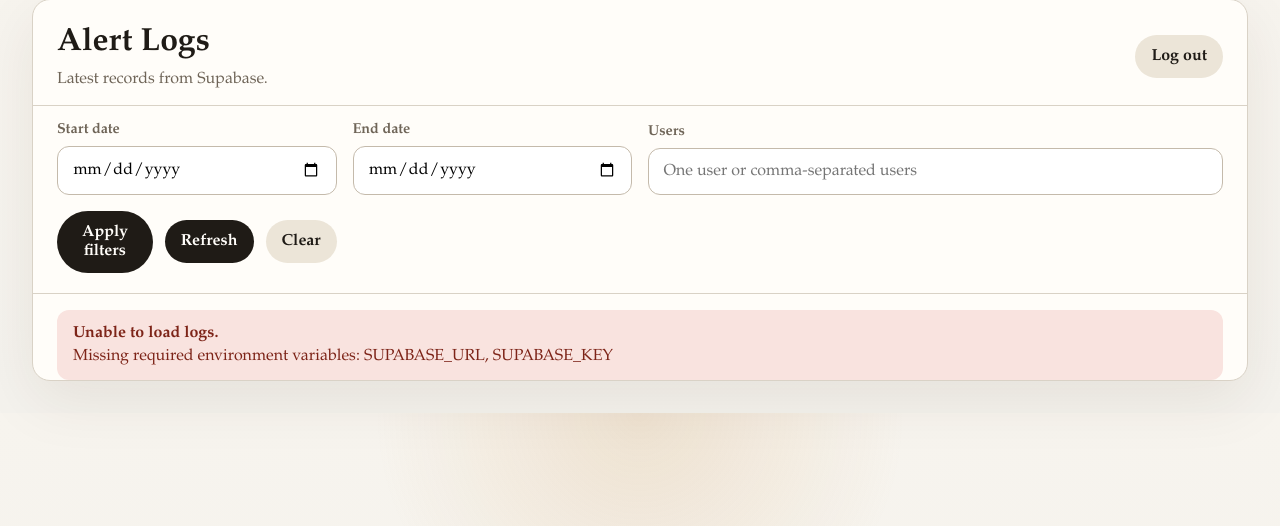
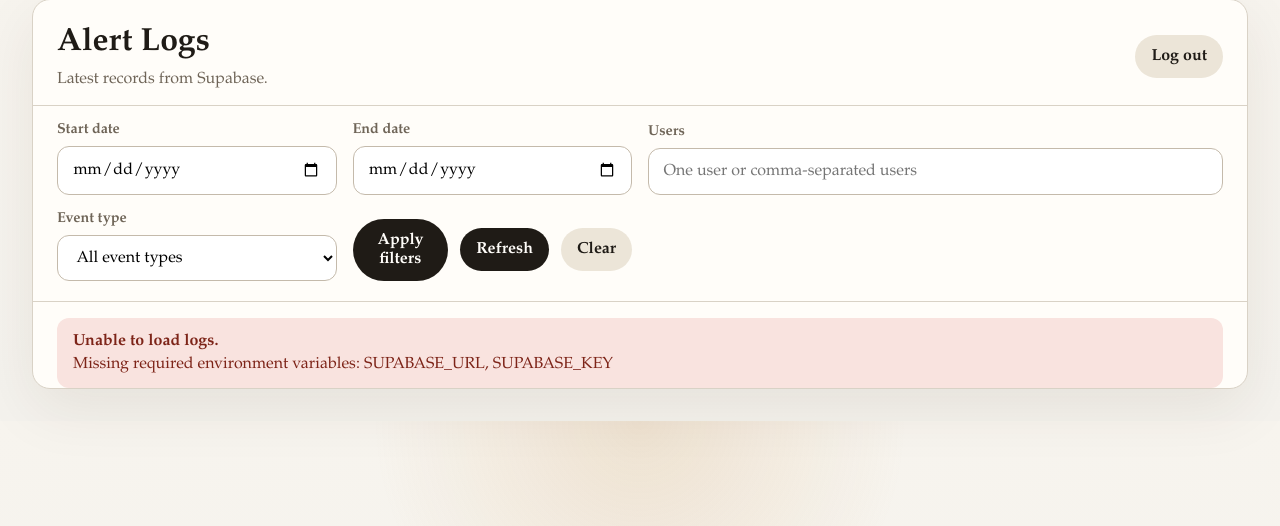
Before and after one commit to SamIAmHarris/pb_alert_logs, a FastAPI app: page / in a window 1280 px wide. Shown: the part 33-559 px from the top of the page. Run offline with FastAPI, Linux system fonts and the light colour scheme; the visitor is signed in with stand-in values (Sample User, id 1); parts of the project's set-up code (start-up, migrations or seed data) failed here and were passed over.

Commit message:
Add some basic event type filtering

```diff
--- a/app/routes.py
+++ b/app/routes.py
@@ -12,6 +12,13 @@
 
 router = APIRouter()
 templates = Jinja2Templates(directory="app/templates")
+LOG_TYPES = [
+    "INITIALIZE_SUCCESS",
+    "INITIALIZE_FAILURE",
+    "STARTED_TRACKING",
+    "TRACK_ONCE",
+    "STOPPED_TRACKING",
+]
 
 
 def _display_value(value: Any) -> str:
@@ -54,6 +61,10 @@
     return bool(request.session.get("authenticated"))
 
 
+def _title_case_type(value: str) -> str:
+    return value.replace("_", " ").title()
+
+
 @router.get("/", response_class=HTMLResponse)
 async def index(request: Request) -> HTMLResponse:
     if not _is_authenticated(request):
@@ -72,6 +83,7 @@
     start_date = request.query_params.get("start_date", "").strip()
     end_date = request.query_params.get("end_date", "").strip()
     users = request.query_params.get("users", "").strip()
+    log_type = request.query_params.get("log_type", "").strip()
 
     try:
         start_value = _parse_date(start_date) if start_date else None
@@ -80,6 +92,8 @@
 
         if start_value and end_value and start_value > end_value:
             raise ValueError("Start date must be on or before end date.")
+        if log_type and log_type not in LOG_TYPES:
+            raise ValueError("Invalid event type.")
 
         start_at = None
         end_before = None
@@ -93,6 +107,7 @@
             start_at=start_at,
             end_before=end_before,
             user_ids=user_ids,
+            log_type=log_type or None,
         )
         logs = [
             {
@@ -122,7 +137,12 @@
                 "start_date": start_date,
                 "end_date": end_date,
                 "users": users,
+                "log_type": log_type,
             },
+            "log_type_options": [
+                {"value": value, "label": _title_case_type(value)}
+                for value in LOG_TYPES
+            ],
         },
     )
 
--- a/app/static/styles.css
+++ b/app/static/styles.css
@@ -176,6 +176,15 @@
   background: #fff;
 }
 
+.filter-field select {
+  width: 100%;
+  padding: 0.8rem 0.9rem;
+  border: 1px solid var(--line-strong);
+  border-radius: 12px;
+  font: inherit;
+  background: #fff;
+}
+
 .filter-actions {
   display: flex;
   gap: 0.75rem;
--- a/app/supabase_client.py
+++ b/app/supabase_client.py
@@ -17,6 +17,7 @@
     start_at: str | None = None,
     end_before: str | None = None,
     user_ids: list[str] | None = None,
+    log_type: str | None = None,
 ) -> list[dict[str, Any]]:
     settings = get_settings()
     client = get_supabase_client()
@@ -38,6 +39,8 @@
             query = query.eq("user_id", user_ids[0])
         else:
             query = query.in_("user_id", user_ids)
+    if log_type:
+        query = query.eq("type", log_type)
 
     response = query.execute()
 
--- a/app/templates/index.html
+++ b/app/templates/index.html
@@ -32,6 +32,17 @@
           value="{{ filters.users }}"
           placeholder="One user or comma-separated users"
         />
+      </div>
+      <div class="filter-field">
+        <label for="log_type">Event type</label>
+        <select id="log_type" name="log_type">
+          <option value="">All event types</option>
+          {% for option in log_type_options %}
+            <option value="{{ option.value }}" {% if filters.log_type == option.value %}selected{% endif %}>
+              {{ option.label }}
+            </option>
+          {% endfor %}
+        </select>
       </div>
       <div class="filter-actions">
         <button type="submit">Apply filters</button>
```
